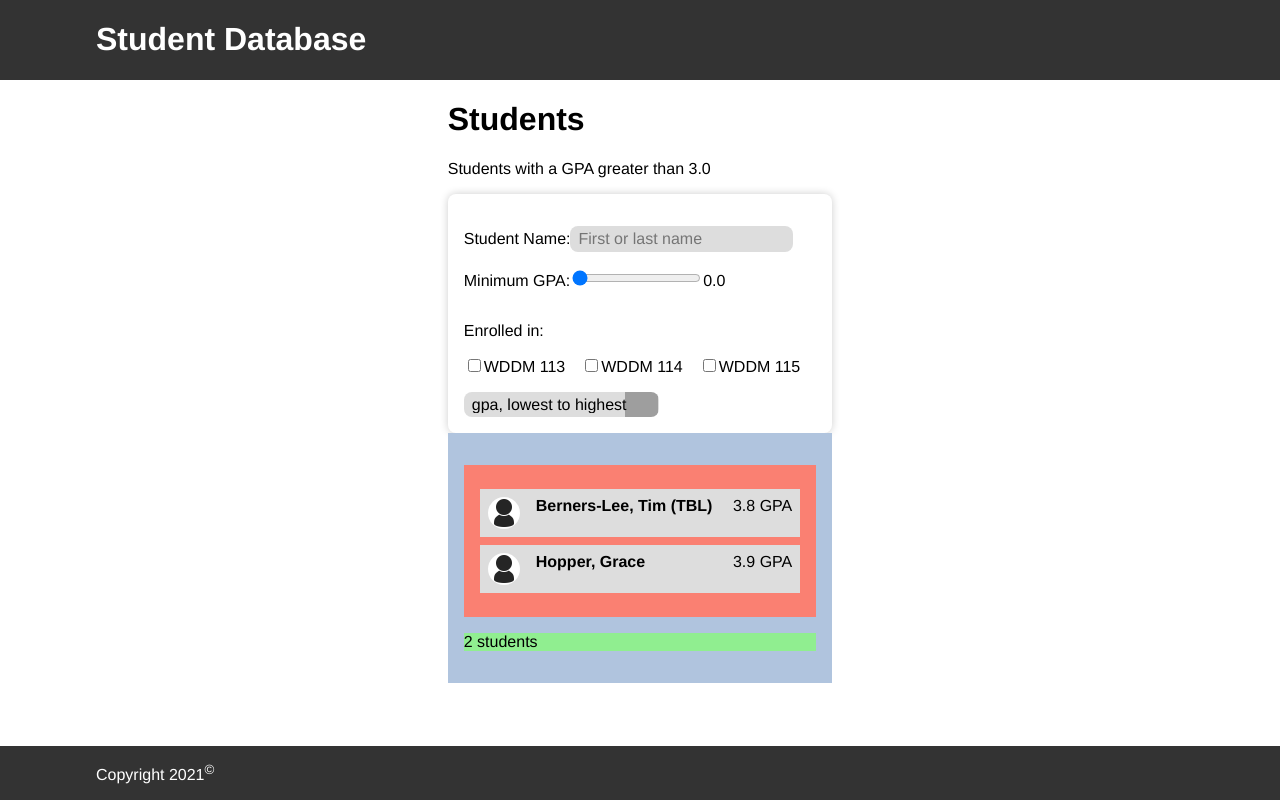
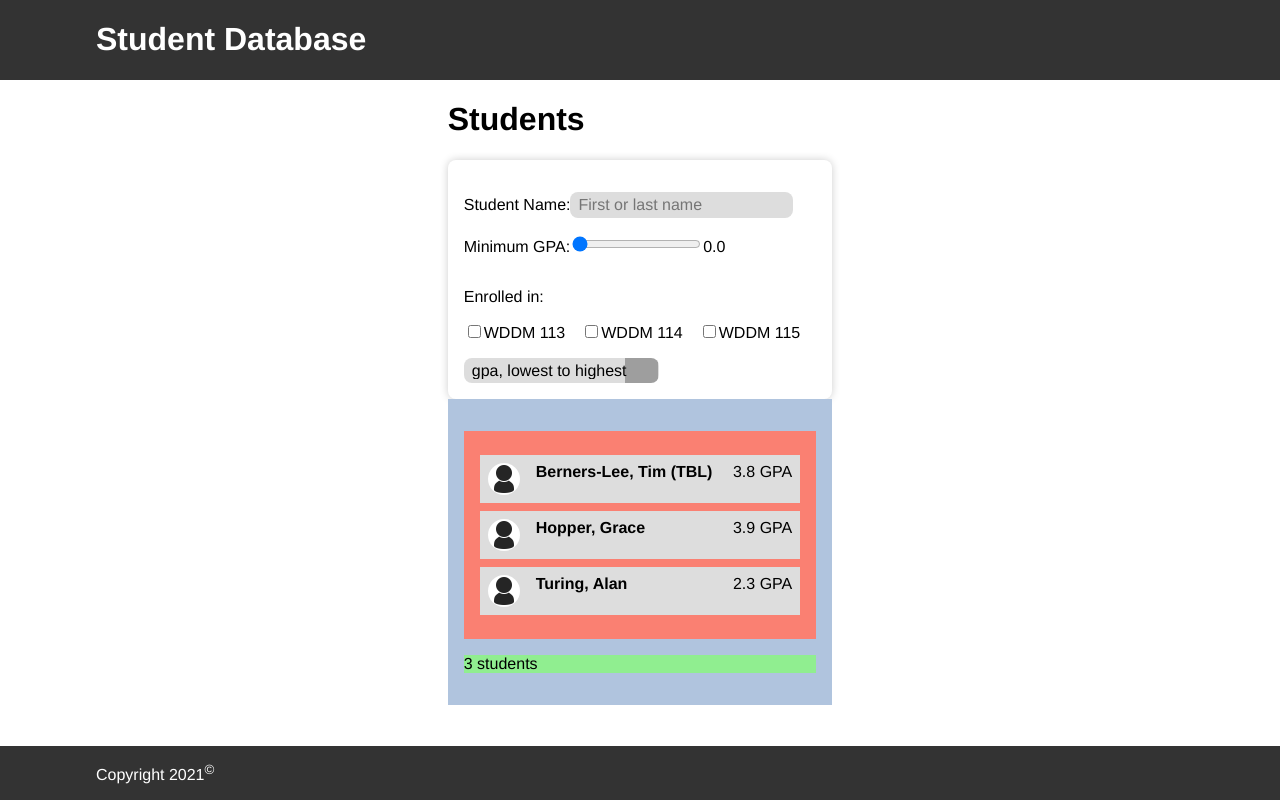
Before and after one commit to juneate/w21-react-student-db, a React app: page / in a window 1280 px wide. Built offline with nearby package versions, Linux system fonts and the light colour scheme; grey boxes are pictures that could not be loaded.

Commit message:
Our first filter

```diff
--- a/src/pages/Students.js
+++ b/src/pages/Students.js
@@ -13,10 +13,16 @@ const Students = ({data}) => {
   // }
 
   // The minimum GPA to filter by
-  const [minGpa, setMinGpa] = useState(3.0)
+  const [minGpa, setMinGpa] = useState(0.0)
 
   // Filter the results into a new array that's the same size or smaller
   const searchResult = data.filter((student) => student.gpa >= minGpa)
+
+  // When the GPA value changes....
+  const handleGpaChange = (event) => {
+
+    setMinGpa(Number(event.target.value))
+  }
 
 
   return (
@@ -24,7 +30,6 @@ const Students = ({data}) => {
 
       <header>
         <h1 className="heading">Students</h1>
-        <p>Students with a GPA greater than {minGpa.toFixed(1)}</p>
       </header>
 
       <form className="filtering" name="filtering">
@@ -35,8 +40,8 @@ const Students = ({data}) => {
 
         <fieldset className="slider">
           <label htmlFor="filterGPA">Minimum GPA:</label>
-          <input type="range" name="gpa" id="filterGpa" value="0" min="0" max="4" step="0.1" />
-          <output htmlFor="filterGpa">0.0</output>
+          <input type="range" name="gpa" id="filterGpa" value={minGpa} min="0" max="4" step="0.1" onChange={handleGpaChange} />
+          <output htmlFor="filterGpa">{minGpa.toFixed(1)}</output>
         </fieldset>
 
         <fieldset id="filterEnrolled">
```
